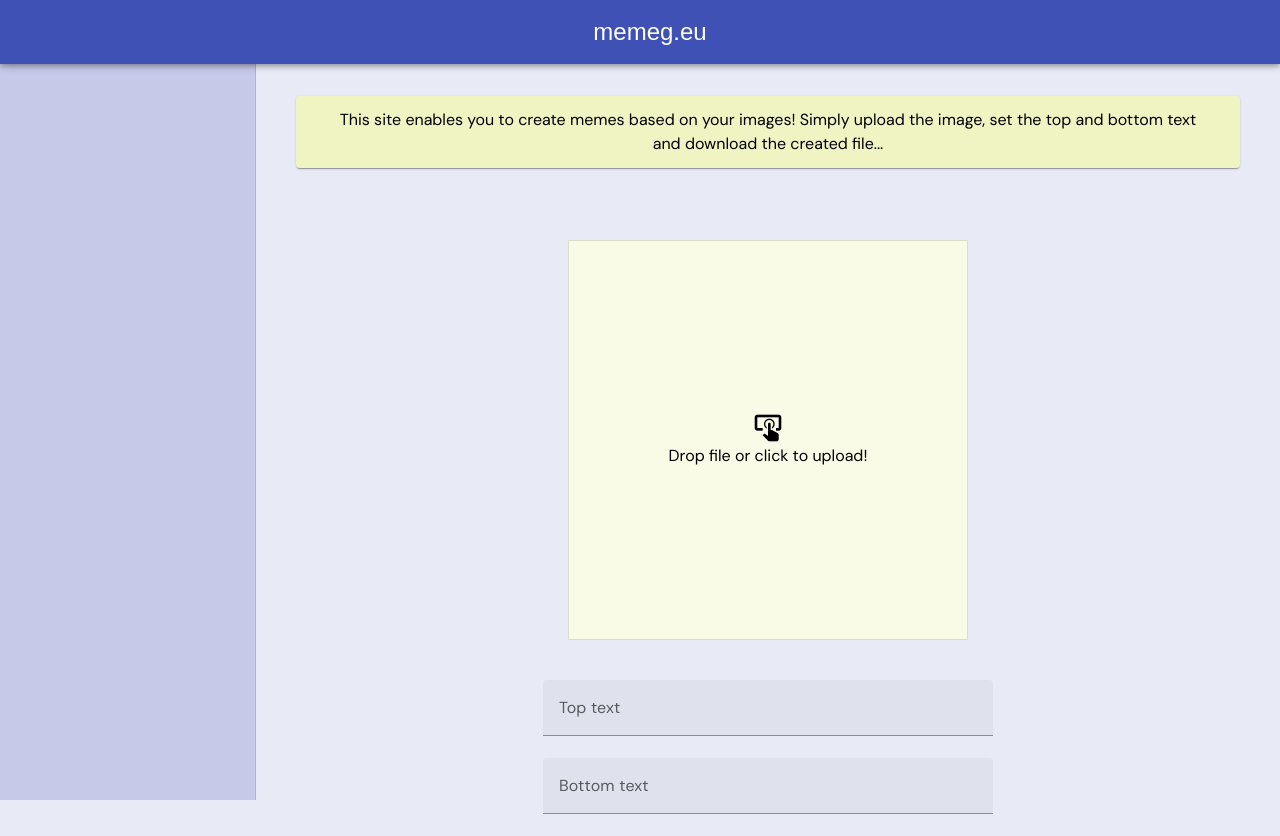
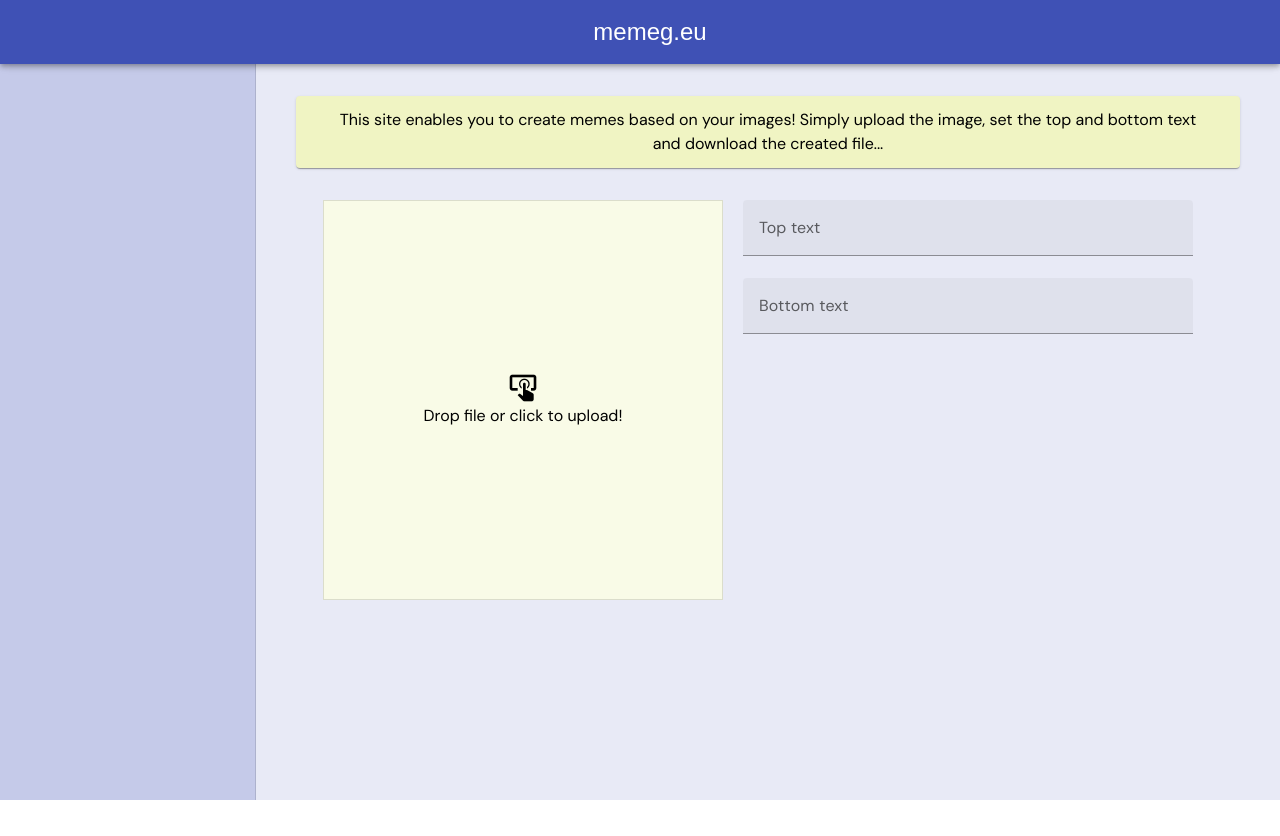
Before and after one commit to kobiliusz/memeg_frontend, a Vue app: page / in a window 1280 px wide. After the commit the page ends 800 px from the top, so only its background shows below. Built offline with nearby package versions, Linux system fonts and the light colour scheme; a web font is replaced by a local one.

Commit message:
better layout

```diff
--- a/src/App.vue
+++ b/src/App.vue
@@ -11,22 +11,25 @@
       <v-navigation-drawer class="bg-indigo-lighten-4" permanent>
 
       </v-navigation-drawer>
-      <div class="d-flex align-center flex-column">
+
+        <div>
         <v-card class="bg-lime-lighten-4 mx-10 my-8">
           <p class="text-center dm-sans my-3 mx-10">
             This site enables you to create memes based on your images! Simply upload the image, set the top and bottom
             text and download the created file...
           </p>
         </v-card>
+        <div class="d-flex flex-wrap justify-center">
         <v-sheet border="sm" width="400" height="400"
-          class="my-10 bg-lime-lighten-5 d-flex align-center justify-center">
+          class="mb-10 mt- bg-lime-lighten-5 d-flex align-center justify-center">
           <div id="placeholder" class="d-flex flex-column align-center justify-center" v-if="!imagePresent"
           @dragover.prevent="highlight" @dragleave.prevent="unhighlight" @drop.prevent="handleDrop">
             <v-icon icon="mdi-gesture-tap-button" size="x-large"></v-icon>
             <span class="dm-sans">Drop file or click to upload!</span>
           </div>
         </v-sheet>
-        <v-sheet width="450" class="mx-auto bg-indigo-lighten-5 dm-sans">
+        <div class="d-flex flex-column mx-5">
+        <v-sheet width="450" class="bg-indigo-lighten-5 dm-sans">
           <v-text-field v-model="topText" label="Top text"></v-text-field>
           <v-text-field v-model="bottomText" label="Bottom text"></v-text-field>
         </v-sheet>
@@ -34,7 +37,10 @@
         <v-btn color="secondary" class="mr-5">Download</v-btn>
         <v-btn color="primary">Clear</v-btn>
       </div>
-      </div>
+    </div>
+    </div>
+  </div>
+
     </v-main>
   </v-app>
 </template>
@@ -84,6 +90,7 @@
 </script>
 
 <style>
+
 .title-span {
   font-family: "Protest Riot", sans-serif;
   font-weight: 400;
```
